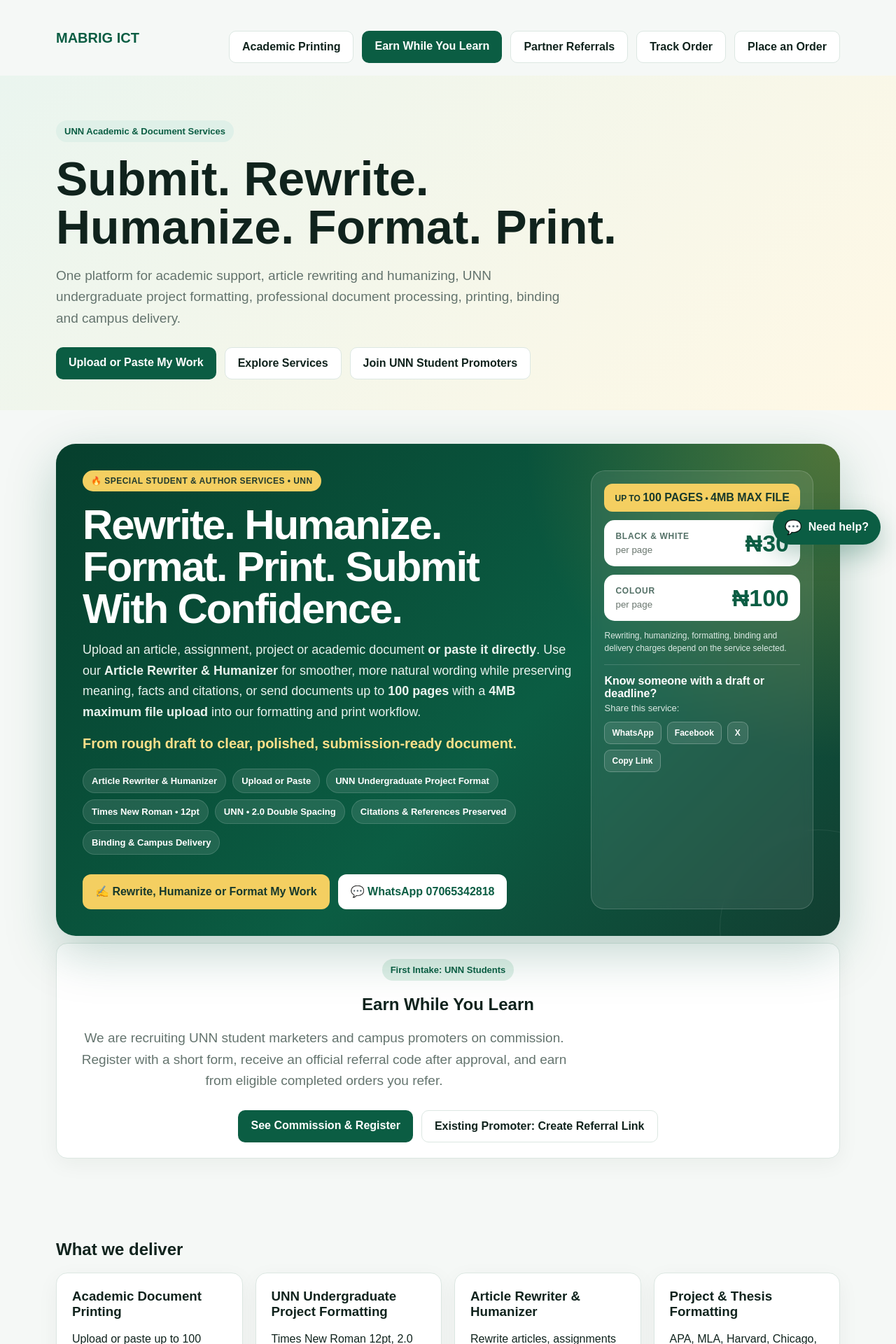
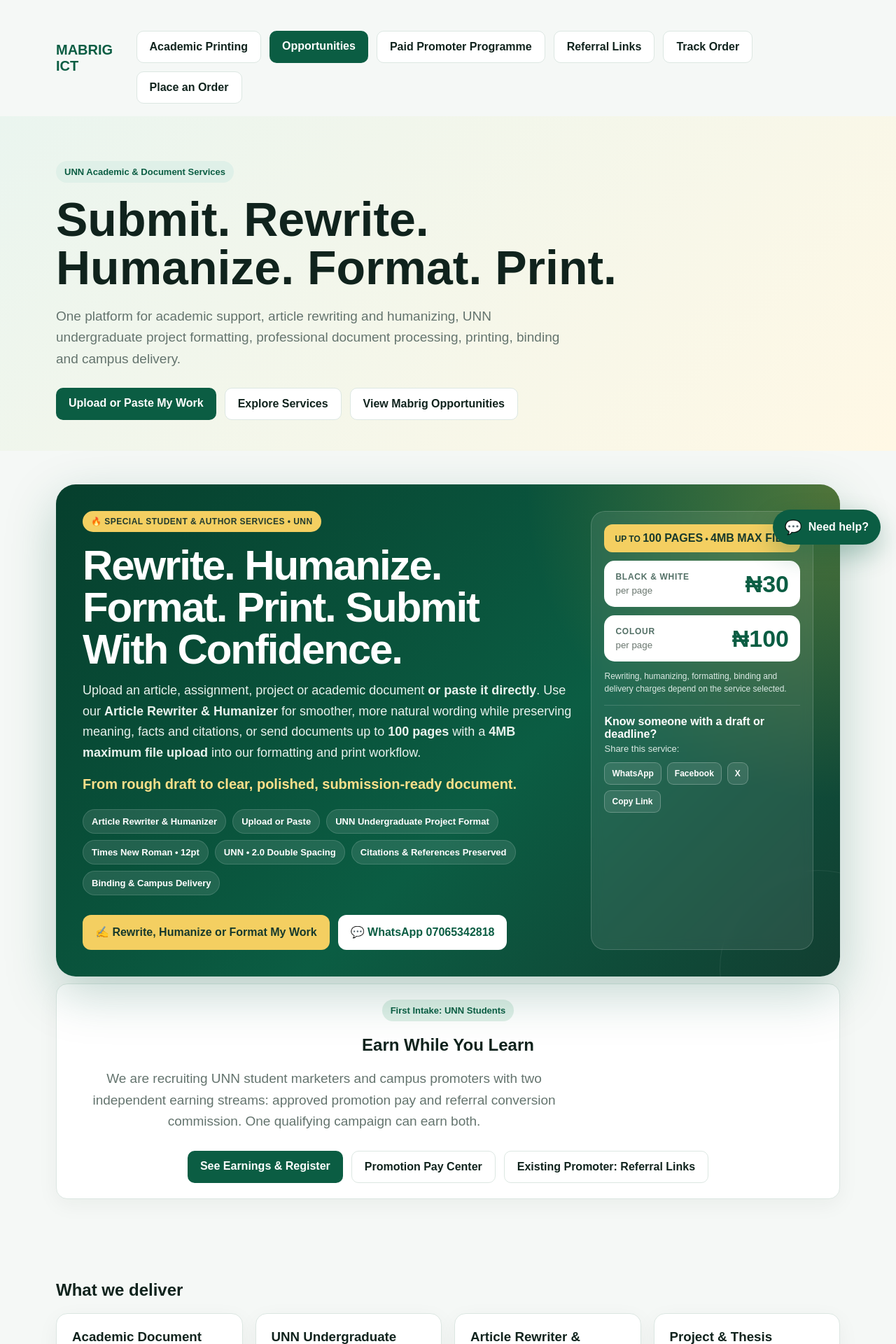
Before and after one commit to mabrig1/mabrig-academic-assistance, a Next.js app: page / in a window 1280 px wide. Shown: the top 1920 px of the page at 70% size. Built offline with nearby package versions, Linux system fonts and the light colour scheme.

Commit message:
Align homepage with two-stream promoter earnings

```diff
--- a/app/page.tsx
+++ b/app/page.tsx
@@ -31,9 +31,9 @@
   }, []);
 
   return <>
-    <header className="container nav"><div className="brand">MABRIG ICT</div><div className="actions"><a className="btn secondary" href="/academic-printing">Academic Printing</a><a className="btn primary" href="/recruitment">Earn While You Learn</a><a className="btn secondary" href="/partners">Partner Referrals</a><a className="btn secondary" href="/track">Track Order</a><a className="btn secondary" href="#order">Place an Order</a></div></header>
+    <header className="container nav"><div className="brand">MABRIG ICT</div><div className="actions"><a className="btn secondary" href="/academic-printing">Academic Printing</a><a className="btn primary" href="/join">Opportunities</a><a className="btn secondary" href="/recruitment">Paid Promoter Programme</a><a className="btn secondary" href="/partners">Referral Links</a><a className="btn secondary" href="/track">Track Order</a><a className="btn secondary" href="#order">Place an Order</a></div></header>
     <main>
-      <section className="hero"><div className="container"><span className="badge">UNN Academic & Document Services</span><h1>Submit. Rewrite. Humanize. Format. Print.</h1><p className="lead">One platform for academic support, article rewriting and humanizing, UNN undergraduate project formatting, professional document processing, printing, binding and campus delivery.</p><div className="actions"><a className="btn primary" href="/academic-printing/order">Upload or Paste My Work</a><a className="btn secondary" href="#services">Explore Services</a><a className="btn secondary" href="/recruitment">Join UNN Student Promoters</a></div></div></section>
+      <section className="hero"><div className="container"><span className="badge">UNN Academic & Document Services</span><h1>Submit. Rewrite. Humanize. Format. Print.</h1><p className="lead">One platform for academic support, article rewriting and humanizing, UNN undergraduate project formatting, professional document processing, printing, binding and campus delivery.</p><div className="actions"><a className="btn primary" href="/academic-printing/order">Upload or Paste My Work</a><a className="btn secondary" href="#services">Explore Services</a><a className="btn secondary" href="/join">View Mabrig Opportunities</a></div></div></section>
       {referralCode && <section className="section container" style={{paddingBottom:0}}><div className="notice"><strong>Partner referral recorded.</strong> Your order will be attributed to referral code <strong>{referralCode}</strong> where eligible under the partner programme.</div></section>}
 
       <SpecialServicePoster />
@@ -42,10 +42,11 @@
         <div className="card" style={{textAlign: "center"}}>
           <span className="badge">First Intake: UNN Students</span>
           <h2>Earn While You Learn</h2>
-          <p className="lead">We are recruiting UNN student marketers and campus promoters on commission. Register with a short form, receive an official referral code after approval, and earn from eligible completed orders you refer.</p>
+          <p className="lead">We are recruiting UNN student marketers and campus promoters with two independent earning streams: approved promotion pay and referral conversion commission. One qualifying campaign can earn both.</p>
           <div className="actions" style={{justifyContent: "center"}}>
-            <a className="btn primary" href="/recruitment">See Commission & Register</a>
-            <a className="btn secondary" href="/partners">Existing Promoter: Create Referral Link</a>
+            <a className="btn primary" href="/recruitment">See Earnings & Register</a>
+            <a className="btn secondary" href="/promoter/promotions">Promotion Pay Center</a>
+            <a className="btn secondary" href="/partners">Existing Promoter: Referral Links</a>
           </div>
         </div>
       </section>
```
